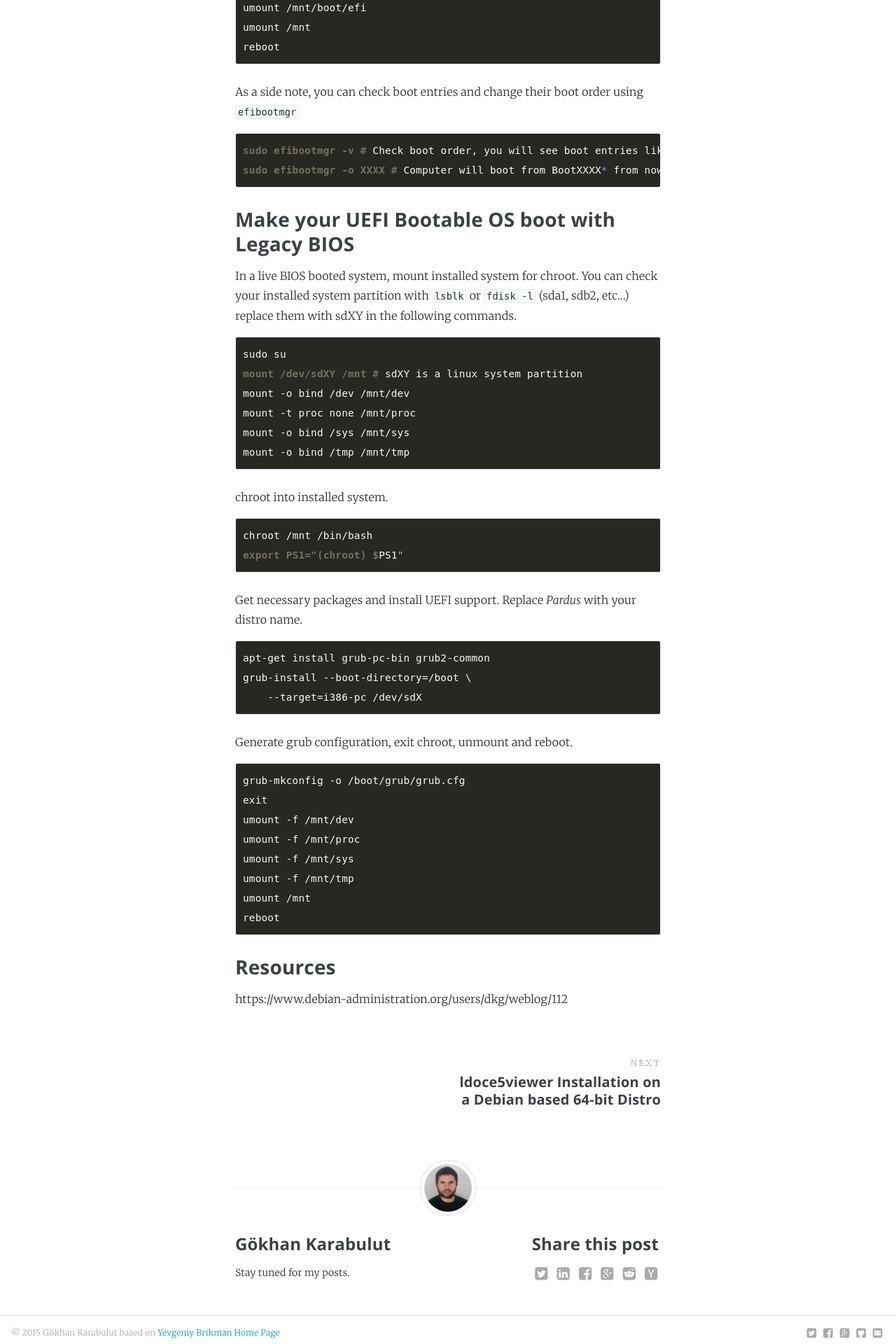
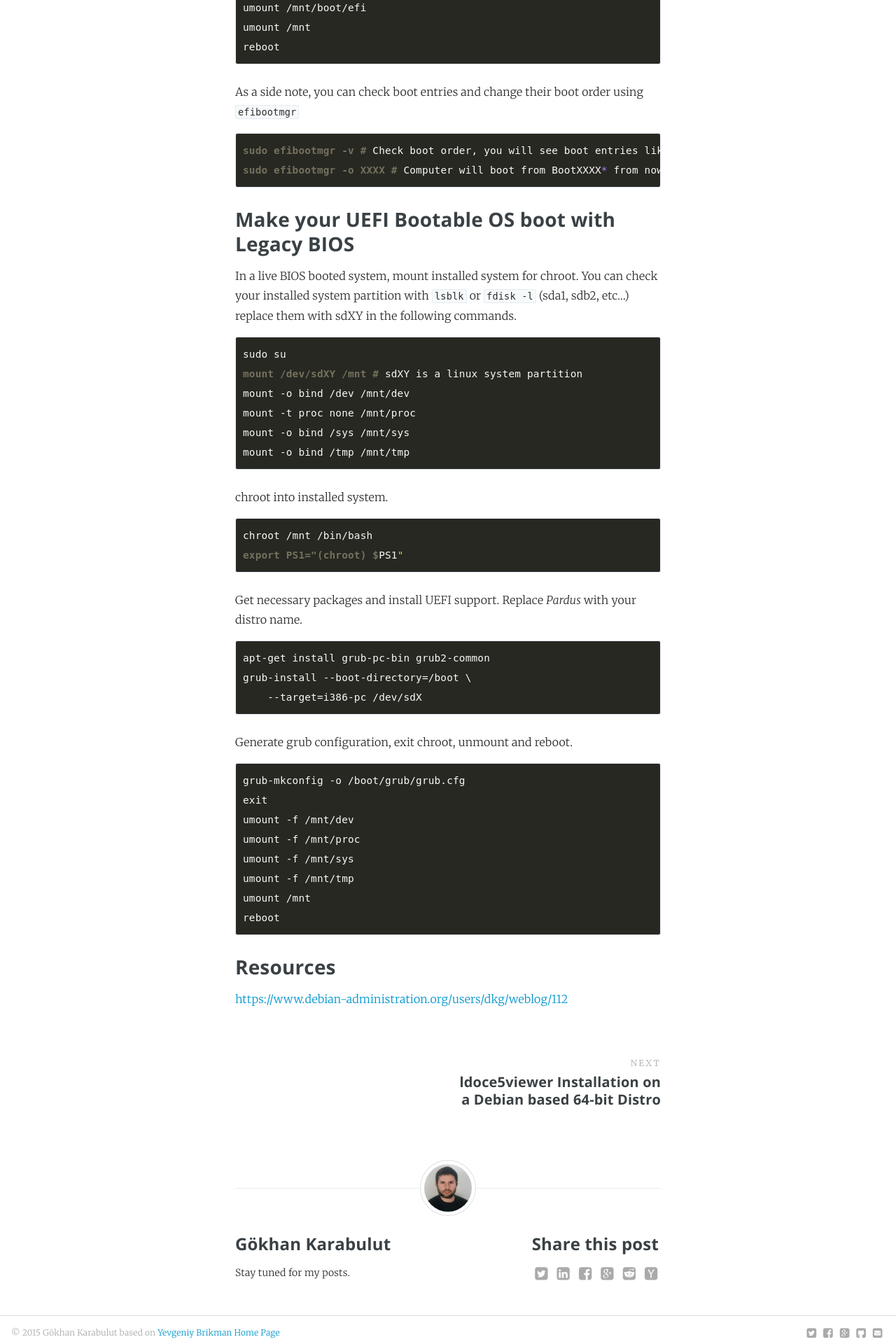
Before and after one commit to gokhanettin/gokhanettin.github.io, a Jekyll site: the page built from _posts/2015-09-02-grub-uefi-and-legacy-multiboot-from-a-usb-stick.md, in a window 1280 px wide. Shown: the part 4242-6162 px from the top of the page at 70% size. Built offline with Jekyll 4.4.1, drawn with Linux system fonts in a browser that asks for light colours.

Commit message:
Add resource links

```diff
--- a/_posts/2015-09-02-grub-uefi-and-legacy-multiboot-from-a-usb-stick.md
+++ b/_posts/2015-09-02-grub-uefi-and-legacy-multiboot-from-a-usb-stick.md
@@ -229,4 +229,4 @@ reboot
 {% endhighlight %}
 
 ## Resources
-https://www.debian-administration.org/users/dkg/weblog/112
+<https://www.debian-administration.org/users/dkg/weblog/112>
```
